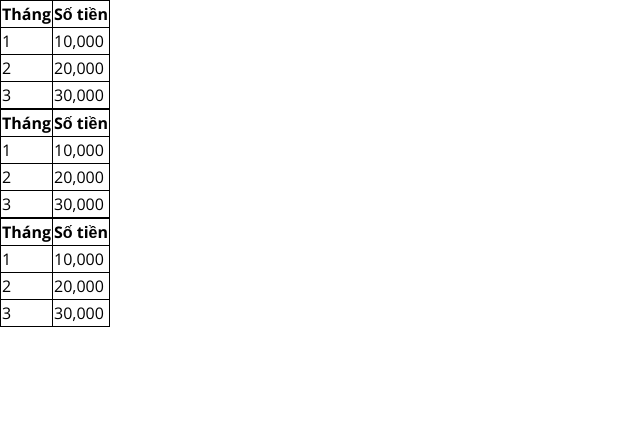
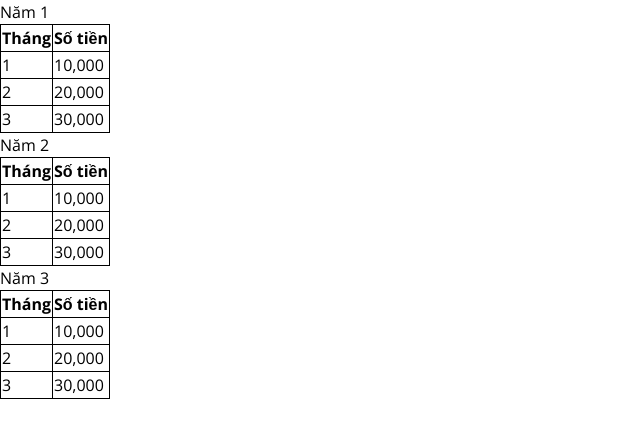
Before and after one commit to TDAK1509/tinhlai, a Nuxt app: page / in a window 1280 px wide. Shown: the top 438 px of the page, without its empty margins (0-640 px from the left). Built offline with nearby package versions, Linux system fonts and the light colour scheme.

Commit message:
Add year as title to tables

```diff
--- a/pages/index.vue
+++ b/pages/index.vue
@@ -1,10 +1,9 @@
 <template>
   <div class="container mx-auto">
-    <compound-interest-table
-      v-for="(yearResult, index) in compoundInterestResults"
-      :key="index"
-      :data="yearResult"
-    />
+    <template v-for="(yearResult, index) in compoundInterestResults">
+      <h1 :key="`table-title-${index}`">Năm {{ index + 1 }}</h1>
+      <compound-interest-table :key="`table-${index}`" :data="yearResult" />
+    </template>
   </div>
 </template>
 
```
